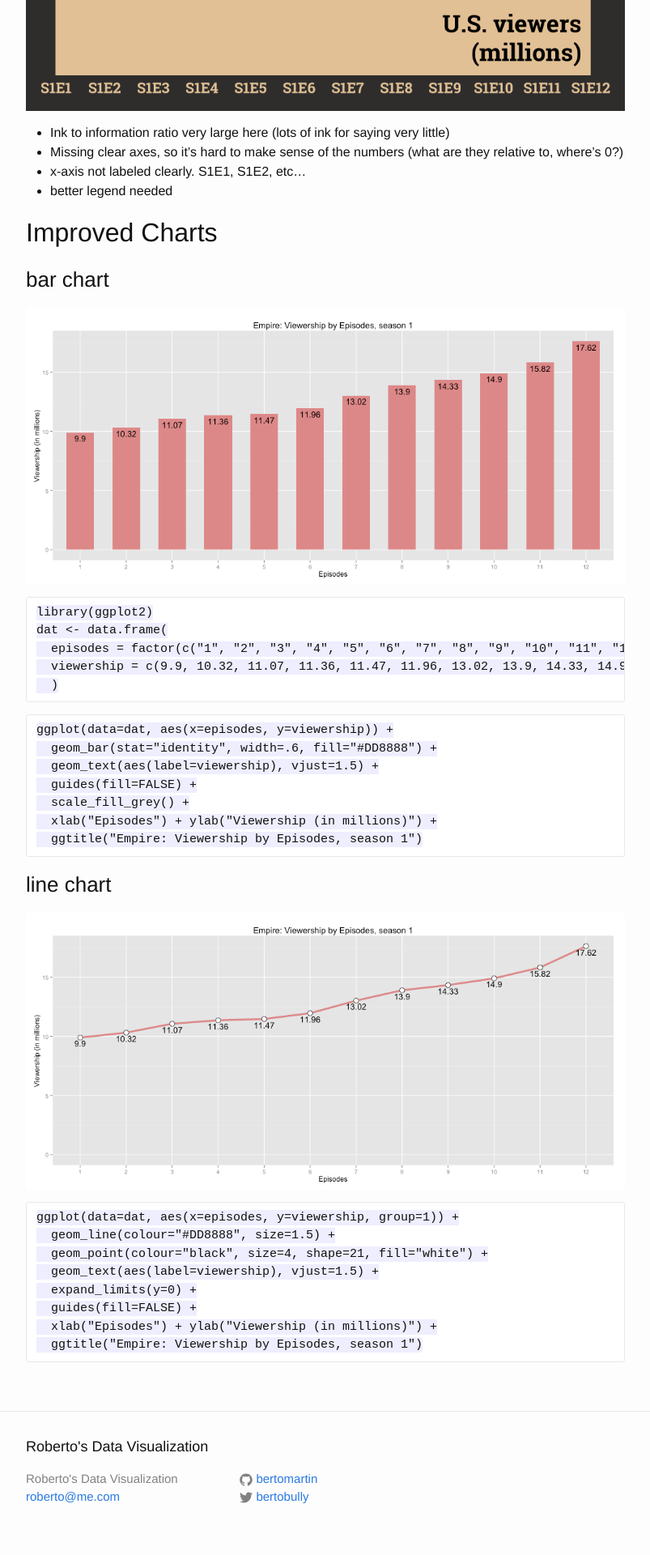
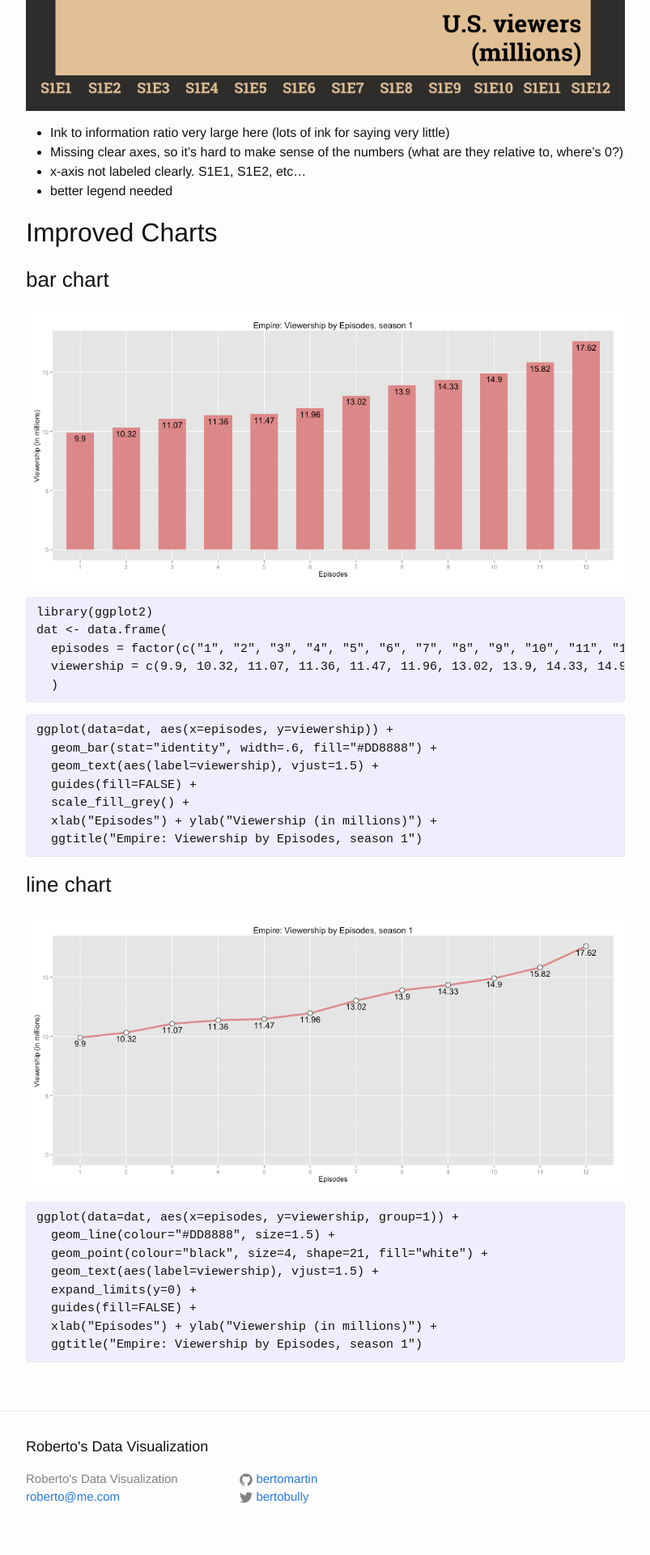
Before and after one commit to bertomartin/bertomartin.github.io, a Jekyll site: the page built from _posts/2015-03-13-badcharts4.markdown, in a window 1280 px wide. Shown: the part 881-2801 px from the top of the page at 81% size, without its empty margins (238-1041 px from the left). Built offline with Jekyll 4.4.1, drawn with Linux system fonts in a browser that asks for light colours.

Commit message:
updating hightlight

````diff
--- a/_posts/2015-03-13-badcharts4.markdown
+++ b/_posts/2015-03-13-badcharts4.markdown
@@ -22,15 +22,16 @@ This graph shows the viewership of the TV series Empire for 12 episodes in seaso
 ### bar chart
 ![Empire viewership chart](/images/empire2.png){: .center-image }
 
-```
+{% highlight text %}
 library(ggplot2)
 dat <- data.frame(
   episodes = factor(c("1", "2", "3", "4", "5", "6", "7", "8", "9", "10", "11", "12"), levels=c("1", "2", "3", "4", "5", "6", "7", "8", "9", "10", "11", "12")),
   viewership = c(9.9, 10.32, 11.07, 11.36, 11.47, 11.96, 13.02, 13.9, 14.33, 14.9, 15.82, 17.62)
   )
-```
+{% endhighlight %}
 
-```
+
+{% highlight text %}
 ggplot(data=dat, aes(x=episodes, y=viewership)) +
   geom_bar(stat="identity", width=.6, fill="#DD8888") +
   geom_text(aes(label=viewership), vjust=1.5) +
@@ -38,12 +39,12 @@ ggplot(data=dat, aes(x=episodes, y=viewership)) +
   scale_fill_grey() +
   xlab("Episodes") + ylab("Viewership (in millions)") +
   ggtitle("Empire: Viewership by Episodes, season 1")
-```
+{% endhighlight %}
 
 ### line chart
 ![Empire viewership chart](/images/empire3.png){: .center-image }
 
-```
+{% highlight text %}
 ggplot(data=dat, aes(x=episodes, y=viewership, group=1)) +
   geom_line(colour="#DD8888", size=1.5) +
   geom_point(colour="black", size=4, shape=21, fill="white") +
@@ -52,4 +53,4 @@ ggplot(data=dat, aes(x=episodes, y=viewership, group=1)) +
   guides(fill=FALSE) +
   xlab("Episodes") + ylab("Viewership (in millions)") +
   ggtitle("Empire: Viewership by Episodes, season 1")
-```
+{% endhighlight %}
````
